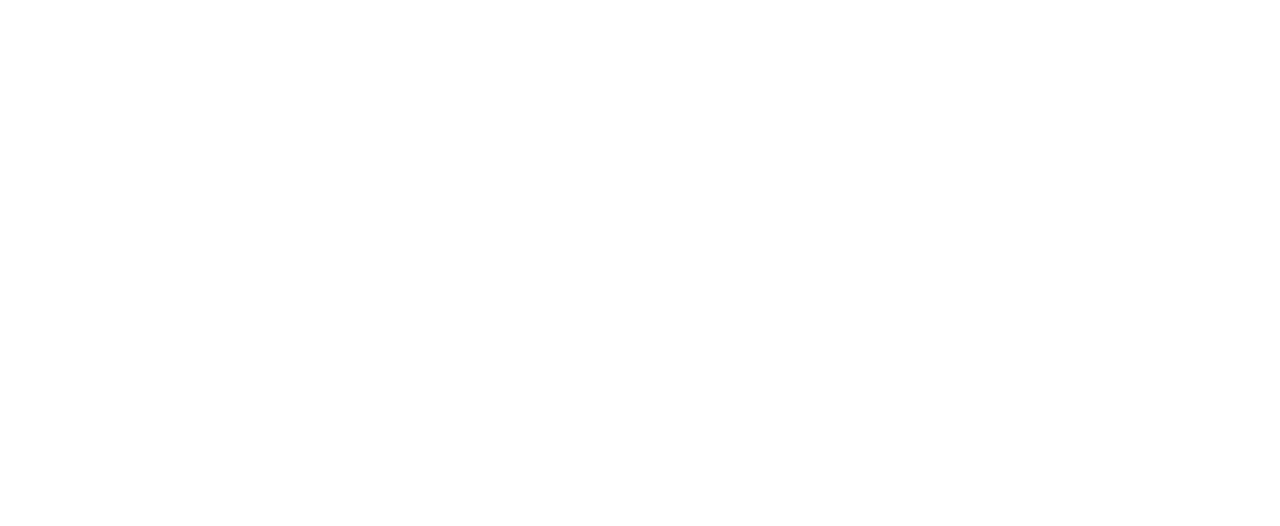
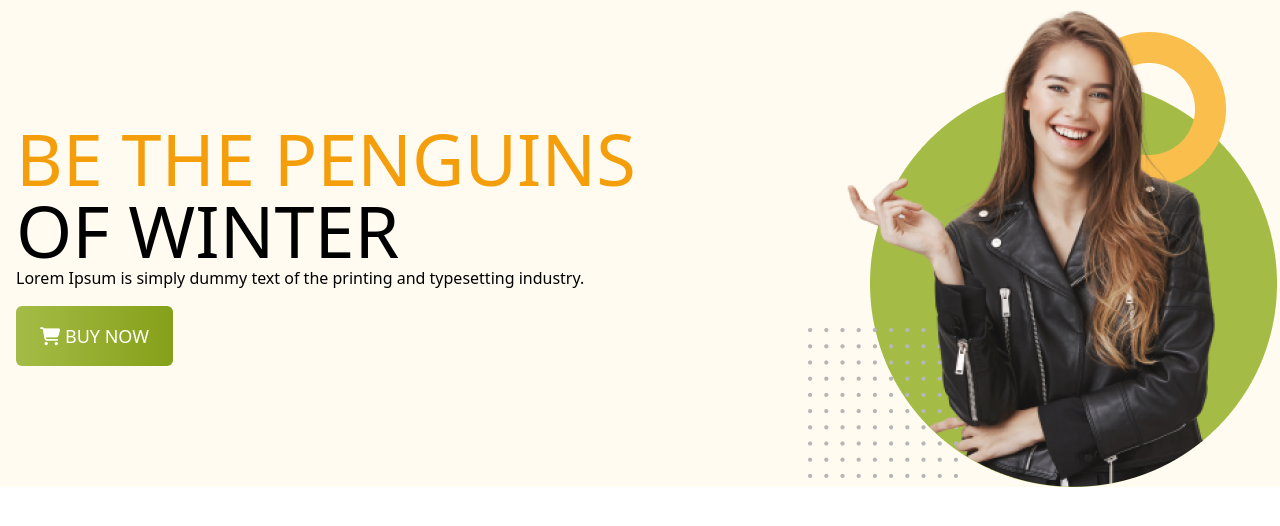
Before and after one commit to programmerrabbanii/penguin-fashion-, a plain HTML site: page index.html in a window 1280 px wide. Drawn offline with nearby package versions, Linux system fonts and the light colour scheme.

Commit message:
added the bannar section here

```diff
--- a/index.html
+++ b/index.html
@@ -5,9 +5,30 @@
     <meta name="viewport" content="width=device-width, initial-scale=1.0">
     <title>penguin fashion</title>
     <script src="https://cdn.tailwindcss.com"></script>
+    <link rel="stylesheet" href="https://cdnjs.cloudflare.com/ajax/libs/font-awesome/6.6.0/css/all.min.css" integrity="sha512-Kc323vGBEqzTmouAECnVceyQqyqdsSiqLQISBL29aUW4U/M7pSPA/gEUZQqv1cwx4OnYxTxve5UMg5GT6L4JJg==" crossorigin="anonymous" referrerpolicy="no-referrer" />
 </head>
 <body>
-    <header></header>
+    <header class="bg-[#FFFBF0] pl-4">
+        <!-- navBar section start -->
+         <nav>
+
+         </nav>
+
+         <div class="md:flex justify-between items-center">
+            <div>
+                <h2 class="text-7xl uppercase"> <span class=" text-amber-500		">Be the Penguins</span> <br>
+                    of Winter</h2>
+
+                    <p>Lorem Ipsum is simply dummy text of the printing
+                    and typesetting industry.</p>
+
+                    <button class="py-4 px-6 bg-blue-300 text-white bg-gradient-to-r from-[#A4BC46] to-[#85A019] rounded-md text-lg  uppercase mt-4"> <i class="fa-solid fa-cart-shopping"></i> buy now</button>
+            </div>
+            <div>
+                <img src="./img/model.png" alt="">
+            </div>
+         </div>
+    </header>
     <main></main>
     <footer></footer>
 
```
Also changed, not shown: tailwind.config.js (added, +8 -0 lines).
